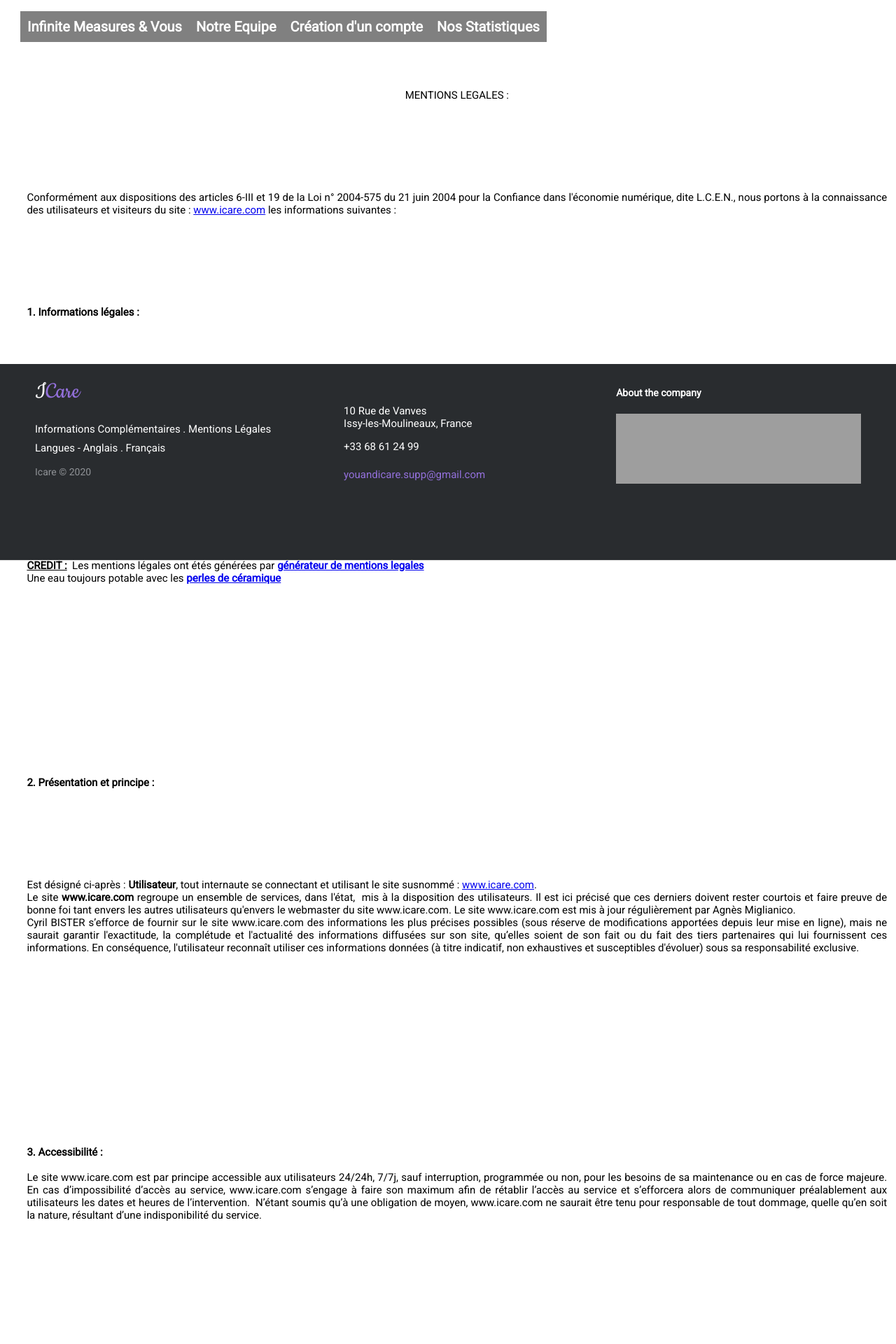
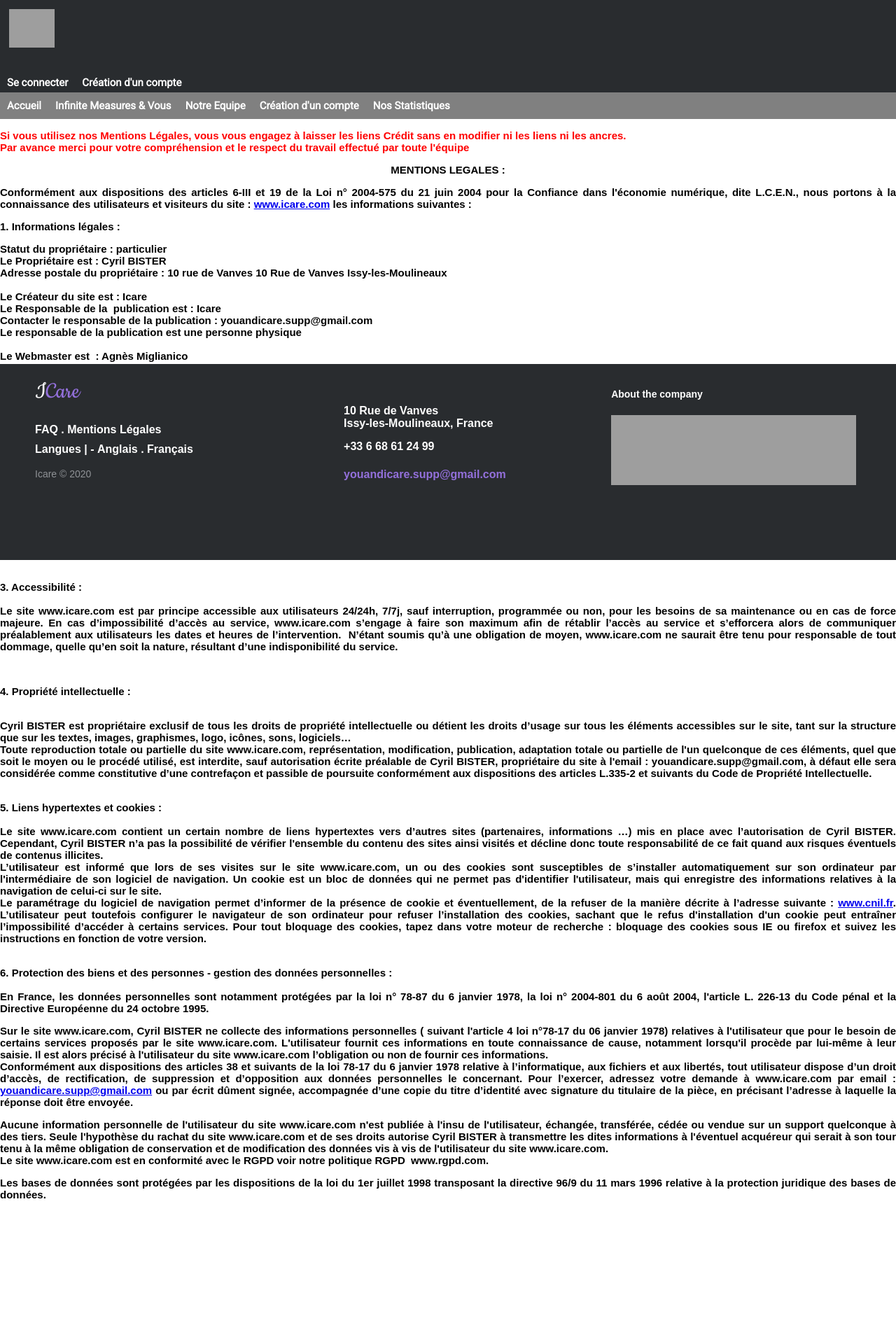
Before and after one commit to cyrilbister/Icare, a PHP site: page /mentions.html in a window 1280 px wide. Shown: the top 1920 px of the page at 70% size. After the commit the page ends 1712 px from the top, so only its background shows below. Run offline with PHP 8.4, Linux system fonts and the light colour scheme; grey boxes are pictures that could not be loaded.

Commit message:
mentions-faq-forum/

```diff
--- a/mentions-faq-forum/mentions.css
+++ b/mentions-faq-forum/mentions.css
@@ -1,95 +1,78 @@
-
-
-body{
-	background-color: white ;
-}
-html, body {
-
-    margin: 0%;
-	padding: 0%;
-	height: 100%;
-	width: 100%;
-	background: white;
-	font: bold 15% sans-serif;
-
-}
-
-
-nav.page-accueil ul{
-
-
-	cursor:auto;
-	mix-blend-mode: multiply;
-
-  	font-size: 20px;
-  	margin-left: 0%;
-  	margin-right: 9%;
-  	margin-bottom: -13%;
-    color : #333;
-    padding: 0;
-    margin-top: -1%;
-
-	position: relative;
-
-	overflow: hidden;
-	z-index:2;
-	list-style-type: none;
-
-
-
-}
-
-
-nav.page-accueil ul li  {
-
-	height: 20px;   /*le chnager partout c à 200 et ça beug le hover*/
-	float: left;
-	margin: 2.5%;
-	margin-right: -2.5%;
-	display: inline-block;
-}
-
-nav.page-accueil ul li.rubriques a  {
-
-	color : white;
-	text-decoration: none;
-	background-color: grey;
-	padding: 10px;
-	text-align: center;
-	display: block;
-	font-family: "Roboto";
-}
-
-nav.page-accueil ul li.rubriques:hover a{
-	color : grey;
-	background-color: #483D8B;
-	transition: 0.5s;
-}
-html, body {
+html, body { /*QUAND ON EST DANS UNE RUBRIQUE*/
 	margin: 0%;
 	padding: 0px;
 	height: 100%;
 	width: 100%;
 	background: white;
 	font: bold 15% sans-serif;
+}
+body{
+	font-size:15px;
+
+}
+img{
+	width: 65px;
+	height: 55px;
+	margin : 1%;
+}
+
+h1{
+	font: normal 30px "Roboto", cursive;
+	margin: 1%;
+}
+
+
+header div .bande {
+	padding:0;
+	background-color: #292c2f;
+
+
+}
+header div.menu{
+	background-color: grey;
+}
+
+header nav.utilisateur ul{
+	cursor:auto;
+
+
+	font-size: 15px;
+  	margin-right: 9%;
+
+
+    padding: 0;
+
+	position: relative;
+
+	overflow: hidden;
+
+	list-style-type: none;
+
+}
+header nav.utilisateur ul li  {
+
+	float: left;
+	margin: 0%;
+	display: inline-block;
 
 
 }
 
-h1{
-	font: normal 3px "Roboto", cursive;
-	z-index: 2;
-	margin: 2%;
-	margin-left: 3%;
-	margin-top: 0%;
+header nav.utilisateur ul li.rubriques a  {
+
+	color : white;
+	text-decoration: none;
+	background-color: #292c2f;
+	padding: 10px;
+	text-align: center;
+	display: block;
+	font-family: "Roboto";
+
 }
-p{
-	font: normal 15px "Roboto", cursive;
-	z-index: 2;
-	margin: 1%;
-	margin-left: 3%;
-	margin-top: 5%;
-	margin-bottom: 10%;
+
+header nav.utilisateur ul li.rubriques:hover a{
+	color : grey;
+	transition: 0.5s;
 }
 
 
@@ -98,33 +81,20 @@ header nav.page-accueil ul{
 
 
 	cursor:auto;
-	mix-blend-mode: multiply;
-
-	font-size: 20px;
-  	margin-left: 0%;
-  	margin-right: 9%;
-  	margin-bottom: -13%;
-  	margin-top: -1%;
-    color : #333;
+	font-size: 15px;
+    margin-top: -1.5%;
     padding: 0;
-
 	position: relative;
-
 	overflow: hidden;
-	z-index:2;
 	list-style-type: none;
-
-
 
 }
 
 
 header nav.page-accueil ul li  {
 
-	height: 200px;
+
 	float: left;
-	margin: 2.5%;
-	margin-right: -2.5%;
 	display: inline-block;
 
 }
@@ -159,18 +129,23 @@ footer{
 	position:fixed;
 	bottom: 0%;
 	height: 35%;
+	padding: 0;
+	left:0%;
+
 
 }
 .footer-distributed{
 	background-color: #292c2f;
-	box-shadow: 0 1px 1px 0 rgba(0, 0, 0, 0.12);
+	box-shadow: 0 0px 0px 0 rgba(0, 0, 0, 0.12);
 	box-sizing: border-box;
+
 	text-align: left;
 	font: bold 16px sans-serif;
- 	z-index: 2;
 	padding: 55px 50px;
 	margin-top: 80px;
 	width: 100%;
+
+
 }
 
 .footer-distributed .footer-left,
@@ -178,7 +153,7 @@ footer{
 .footer-distributed .footer-right{
 	display: inline-block;
 	vertical-align: top;
-	margin-bottom: -13%;
+
 	margin-top: -3%;
 	margin-right: -3%;
 
@@ -335,8 +310,8 @@ footer.footer-distributed .footer-right iframe.API{
 		font-size: 50px;
 
 		width: 450px;
-    height: 30px;
-    margin: 10px auto;
+    	height: 30px;
+    	margin: 10px auto;
 
 }
 }
--- a/mentions-faq-forum/mentions.html
+++ b/mentions-faq-forum/mentions.html
@@ -3,28 +3,48 @@
 <html>
 <head>
 	<title>Mentions Légales</title>
-<link href="Mentions.css" rel="stylesheet" media="all" type="text/css">
+	<link href="mentions.css" rel="stylesheet" media="all" type="text/css">
 	<link href="https://fonts.googleapis.com/css?family=Roboto&display=swap" rel="stylesheet">
 	<link href="http://fonts.googleapis.com/css?family=Cookie" rel="stylesheet" type="text/css">
 	</head>
 <body>
 
+<header>
+	<div class="container">
+	<div class="bande">
+		<img src="../vitrine/cropped-Logo-Accueil-1.png"/>
+		<nav class="utilisateur">
+		<ul>
+    		<li class="rubriques" ><a href="login.html">Se connecter</a></li>
 
-<nav class="page-accueil">
-		<ul>
-    		<li class="rubriques" ><a href="C:\Users\valen\Documents\nouveau-dossier\page1.html">Infinite Measures & Vous</a></li>
-    		<li class="rubriques"><a href="C:\Users\valen\Documents\nouveau-dossierr\page2.html">Notre Equipe</a></li>
-
-    		<li class="rubriques"><a href="C:\Users\valen\Documents\nouveau-dossier\page3.html">Création d'un compte</a></li>
-    		<li class="rubriques"><a href="C:\Users\valen\Documents\nouveau-dossier\page4.html">Nos Statistiques</a></li>
+    		<li class="rubriques"><a href="">Création d'un compte</a></li>
 
     	</ul>
 		</nav>
+	</div>
+	</div>
+		<div class="menu">
+		<nav class="page-accueil">
+		<ul>
+    		<li class="rubriques" ><a href="C:\Users\valen\Documents\nouveau-dossier\accueil.html">Accueil</a></li>
+
+    		<li class="rubriques" ><a href="page1.html">Infinite Measures & Vous</a></li>
+    		<li class="rubriques"><a href="page2.html">Notre Equipe</a></li>
+
+    		<li class="rubriques"><a href="page3.html">Création d'un compte</a></li>
+    		<li class="rubriques"><a href="page4.html">Nos Statistiques</a></li>
+
+		</ul>
+	</nav>
+</div>
+
+
+</header>
+<body>
 
 
 
-
-<p style="text-align:center"><span style="color:#FF0000"><span style="background-color:white">Si vous utilisez nos Mentions Légales, vous vous engagez à laisser les liens </span><strong><span style="background-color:white">Crédit sans en modifier ni les liens ni les ancres.</span></strong><span style="background-color:white"> </span></span><br />
+<p style="text-align:left"><span style="color:#FF0000"><span style="background-color:white">Si vous utilisez nos Mentions Légales, vous vous engagez à laisser les liens </span><strong><span style="background-color:white">Crédit sans en modifier ni les liens ni les ancres.</span></strong><span style="background-color:white"> </span></span><br />
 <span style="color:#FF0000"><span style="background-color:white">Par avance merci pour votre compréhension et le respect du travail effectué par toute l'équipe</span></span></p>
 
 <p style="text-align:center">MENTIONS LEGALES :</p>
@@ -101,14 +121,14 @@ Le site www.icare.com est en conformité avec le RGPD voir notre politique RGPD
 		<p class="footer-links">
 
 
-		<a href="#">Informations Complémentaires</a>
+		<a href="faq.html">FAQ</a>
 		.
-		<a href="C:\Users\valen\Documents\nouveau-dossier\Mentions.html">Mentions Légales</a>
+		<a href="mentions.html">Mentions Légales</a>
 	</br>
 
 
 
-		<a href="#">Langues</a> -
+		<a href="#">Langues |</a> -
 
 		<a href="#2">Anglais</a>
 	.
@@ -129,7 +149,7 @@ Le site www.icare.com est en conformité avec le RGPD voir notre politique RGPD
 
 		<div>
 		<i class="fa fa-phone"></i>
-		<p>+33 68 61 24 99</p>
+		<p>+33 6 68 61 24 99</p>
 		</div>
 
 		<div>
```
Also changed, not shown: mentions-faq-forum/faq.css (+76 -11 lines), mentions-faq-forum/faq.html (added, +199 -0 lines). Lines whose indentation alone changed are shown as unchanged.
